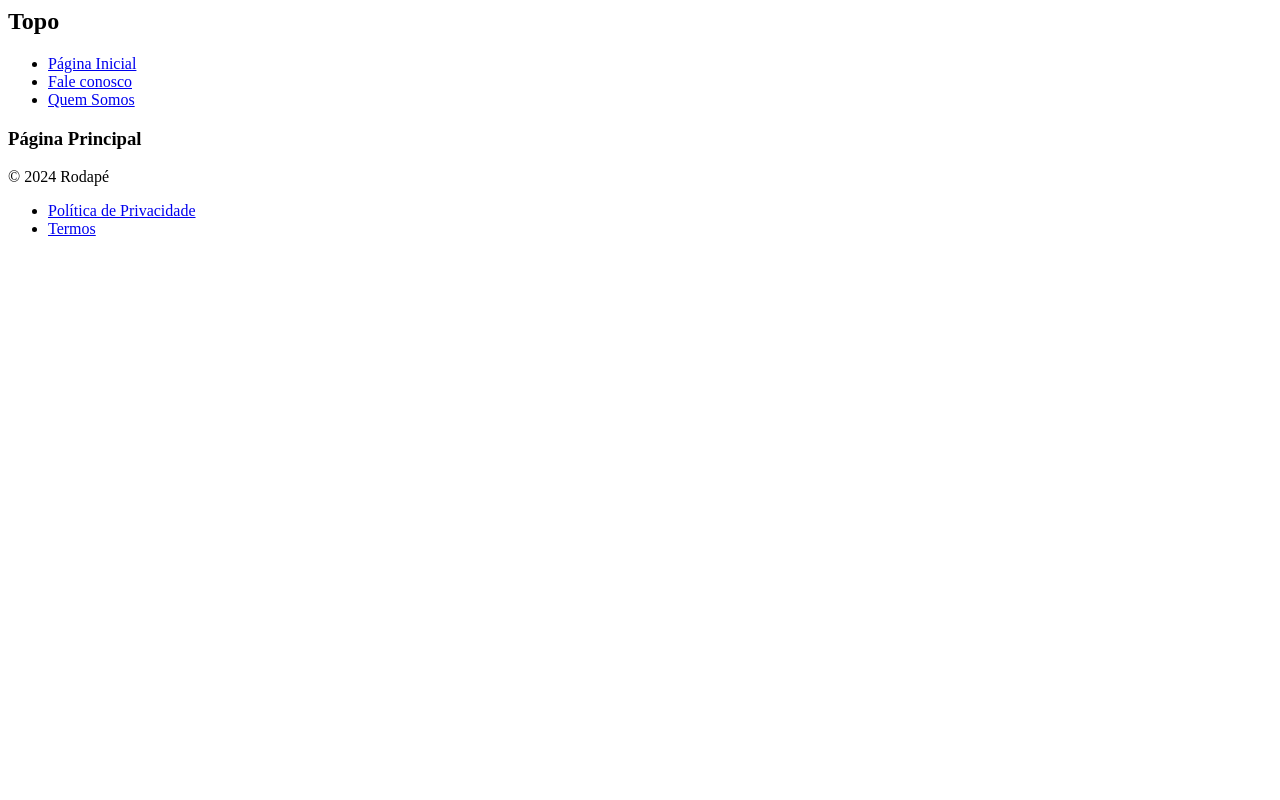
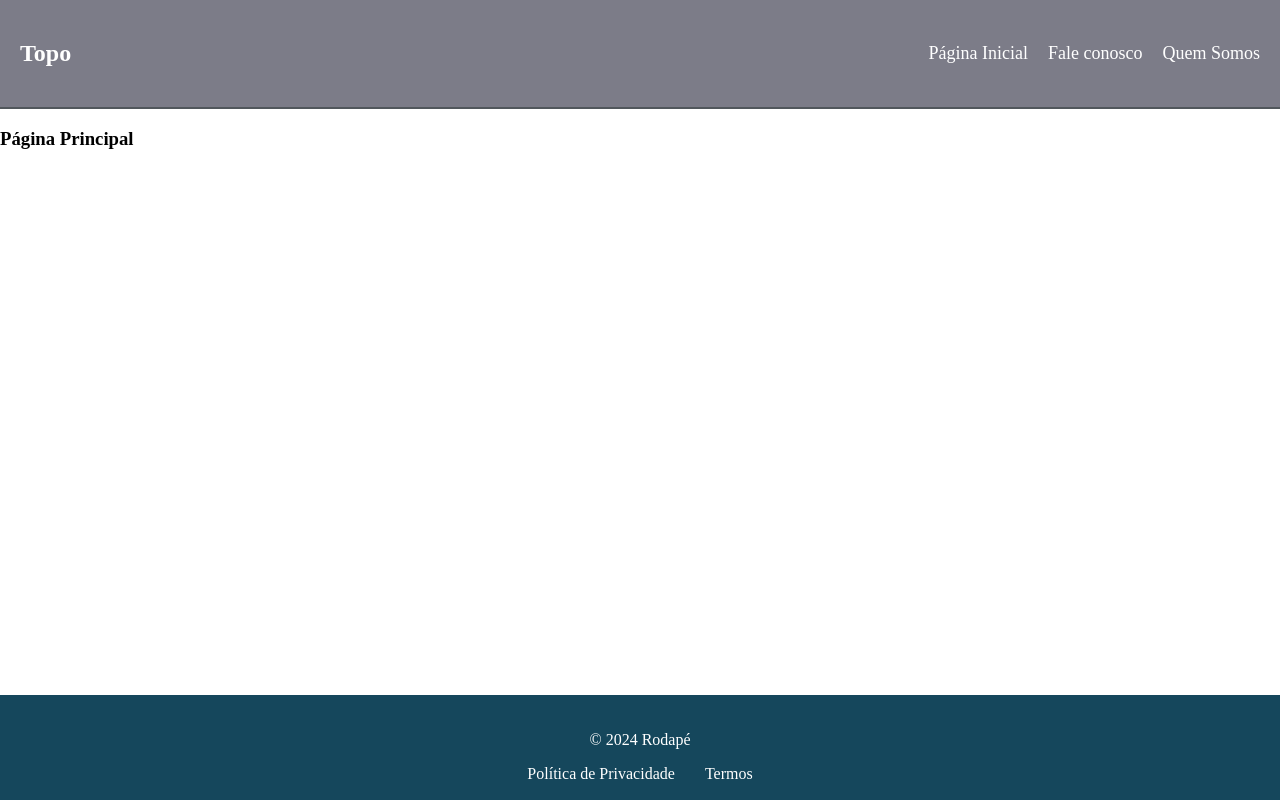
Before and after one commit to IsaacRRS/phpAtividade, a PHP site: page / in a window 1280 px wide. Run offline with PHP 8.4, Linux system fonts and the light colour scheme.

Commit message:
💄 - css

```diff
--- a/templates/rodape.php
+++ b/templates/rodape.php
@@ -8,3 +8,49 @@
         </ul>
     </div>
 </footer>
+
+<style>
+body {
+    margin: 0;
+    padding: 0;
+}
+footer {
+    background: #15475c;
+    color: #ffffff;
+    padding: 20px 0;
+    text-align: center;
+    position: fixed;
+    bottom: 0;
+    height: 65px;
+    width:100%;
+}
+
+footer .caixa {
+    max-width: 1200px;
+    margin: 0 auto;
+    padding: 0 20px;
+    }
+
+footer ul {
+    list-style: none;
+    padding: 0;
+    display: flex;
+    justify-content: center;
+    margin-top: 10px;
+}
+
+footer ul li {
+    margin: 0 15px;
+}
+
+footer ul li a {
+    color: #ffffff;
+    text-decoration: none;
+    transition: color 0.3s;
+}
+
+footer ul li a:hover {
+    color: #1abc9c;
+}
+
+</style>
--- a/templates/topo.php
+++ b/templates/topo.php
@@ -6,3 +6,44 @@
         <li><a href='?pg=quemsomos'>Quem Somos</a></li>
     </ul>
 </header>
+
+
+<style>
+    header {
+    background-color: #7c7c88;
+    padding: 20px;
+    border-bottom: 2px solid #51575c;
+    display: flex;
+    justify-content: space-between;
+    align-items: center;
+}
+
+header h2 {
+    font-size: 24px;
+    color: white;
+}
+
+header ul {
+    display: flex;
+    list-style-type: none;
+    margin: 0;
+    padding: 0;
+}
+
+header ul li {
+    margin-left: 20px;
+}
+
+header ul li a {
+    font-size: 18px;
+    color: white;
+    text-decoration: none;
+    transition: color 0.3s;
+}
+
+header ul li a:hover {
+    color: #92410b;
+}
+
+
+</style>
```
